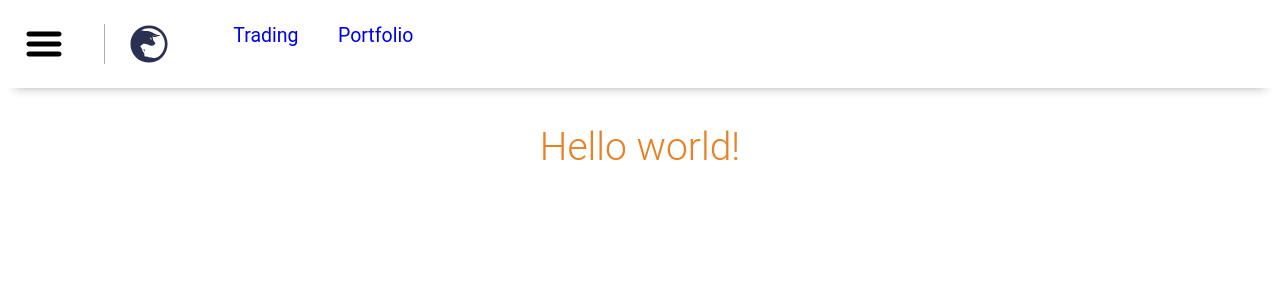
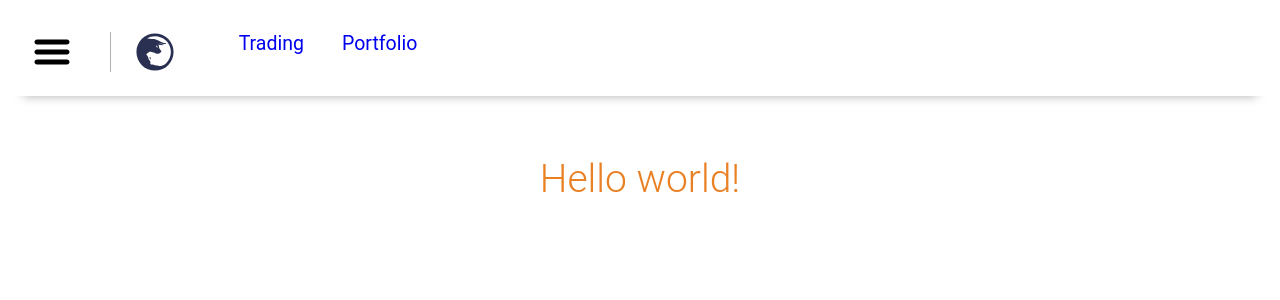
Before and after one commit to kelly-binary/binary_alpha, a Jekyll site: the page built from index.html, in a window 1280 px wide. Shown: the top 300 px of the page. Built offline with Jekyll 4.4.1, drawn with Linux system fonts in a browser that asks for light colours.

Commit message:
removed fluid container

```diff
--- a/_layouts/default.html
+++ b/_layouts/default.html
@@ -1,9 +1,9 @@
 <!doctype html>
 <html lang="{{ site.lang | default: page.lang | default: 'en' }}">
   {% include head.html %}
-  <body class="full-width">
+  <body>
     {% include header.html %}
-    <div class="mdc-layout-grid--fluid">
+    <div class="mdc-layout-grid">
         {{ content }}
     </div>
   </body>
--- a/assets/sass/style.scss
+++ b/assets/sass/style.scss
@@ -28,7 +28,3 @@
 .border-right {
     border-right: 1px solid #b0b0b0;
 }
-
-.full-width {
-    margin: 0;
-}
```
